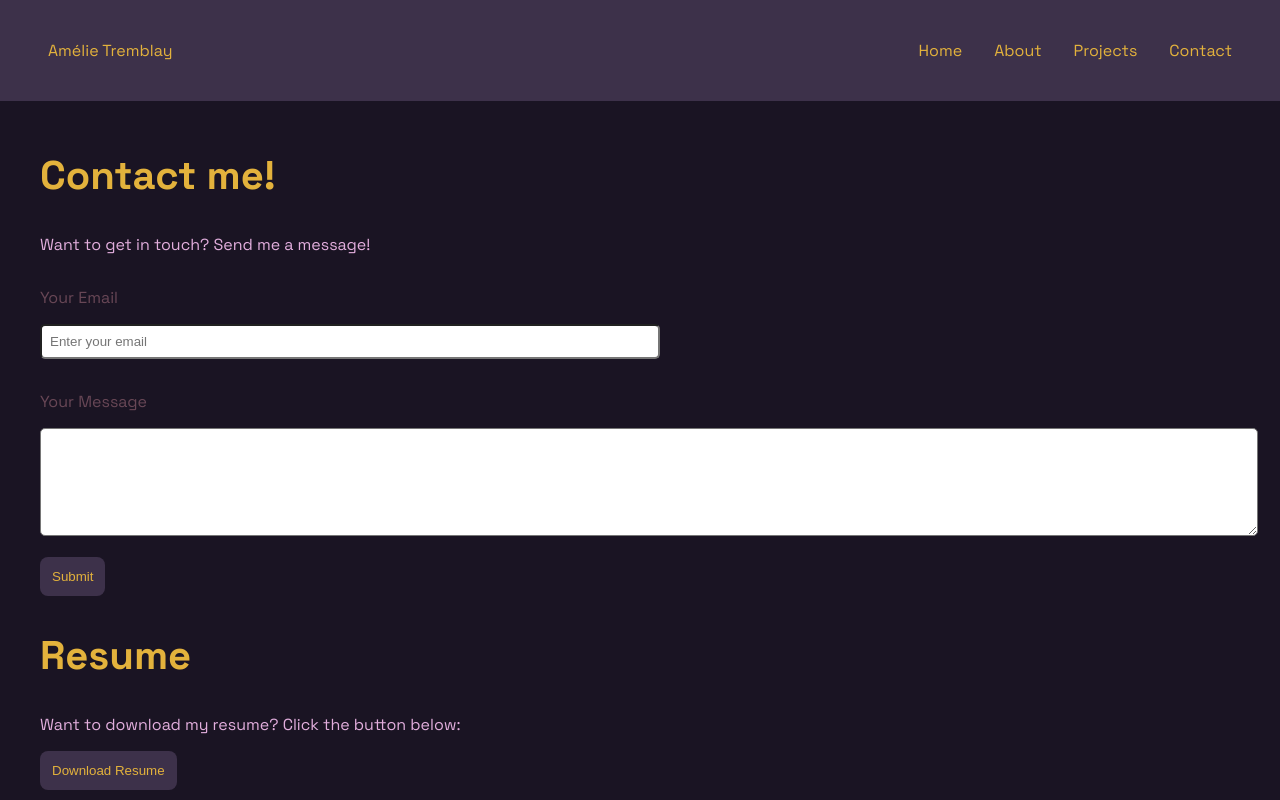
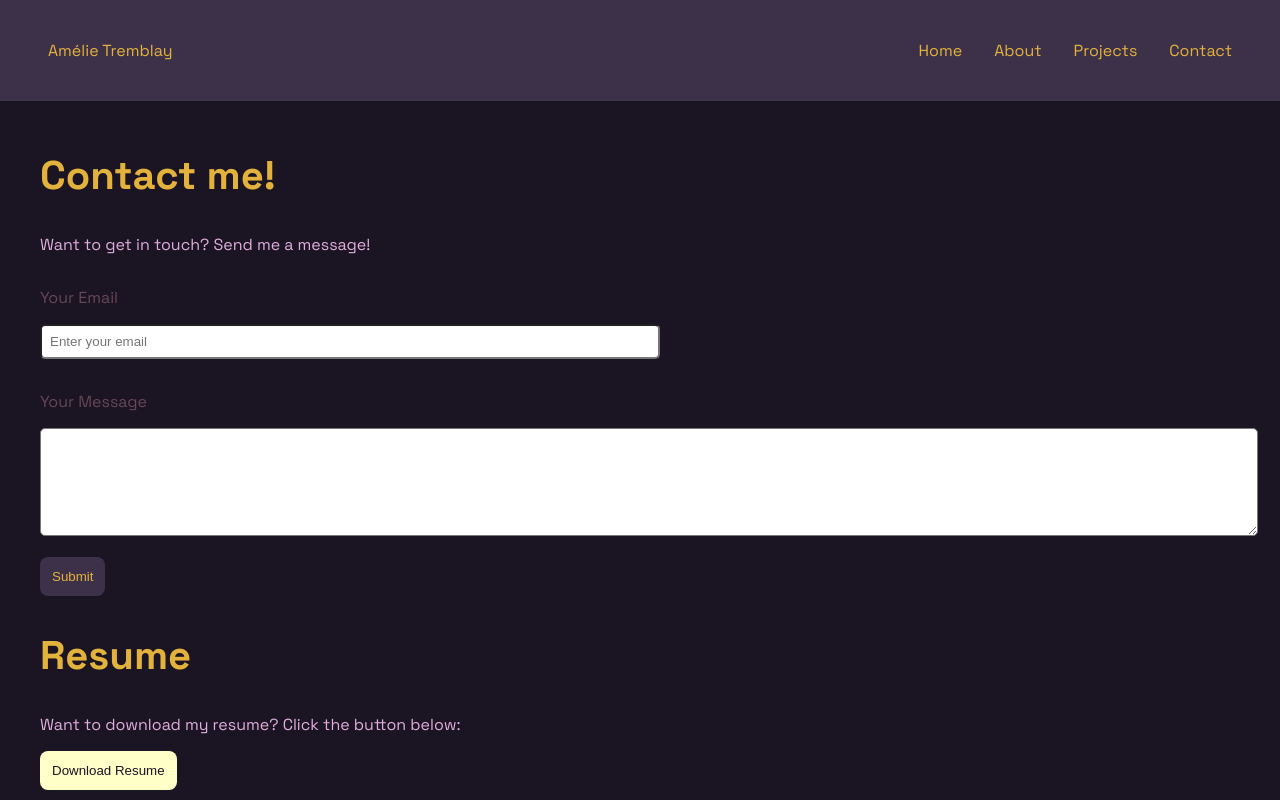
Before and after one commit to Atremblay9/personal-site, a Next.js app: page /contact in a window 1280 px wide. Shown: the top 800 px of the page. Built offline with nearby package versions, Linux system fonts and the light colour scheme.

Commit message:
More focus on the button

```diff
--- a/styles/globals.css
+++ b/styles/globals.css
@@ -160,8 +160,8 @@ p {
 }
 
 .resume-download-button{
-  background-color: var(--foreground);
-  color: var(--accentColour);
+  background-color: var(--NeutralColour);
+  color: var(--background);
   border: none;
   padding: 0.75rem;
   border-radius: 8px;
```
